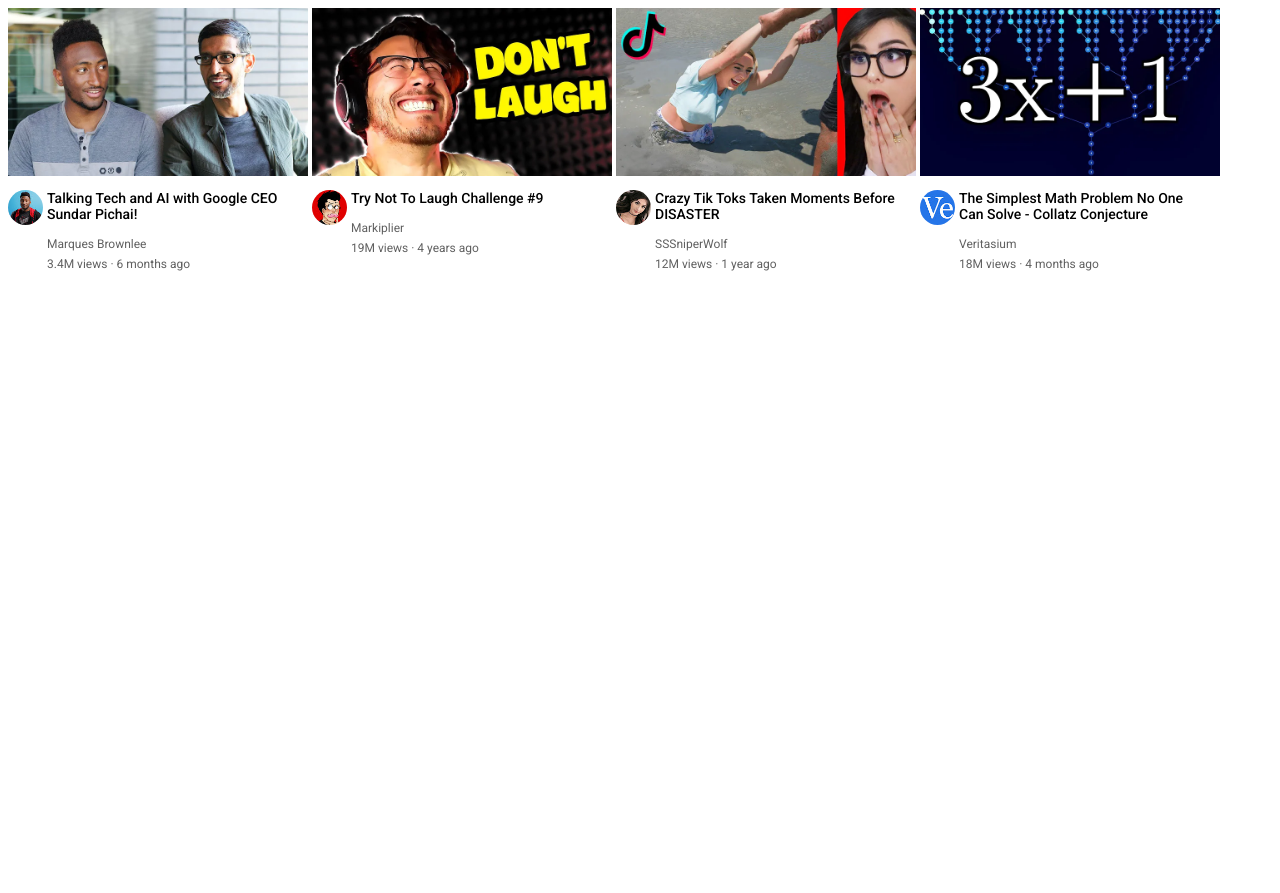
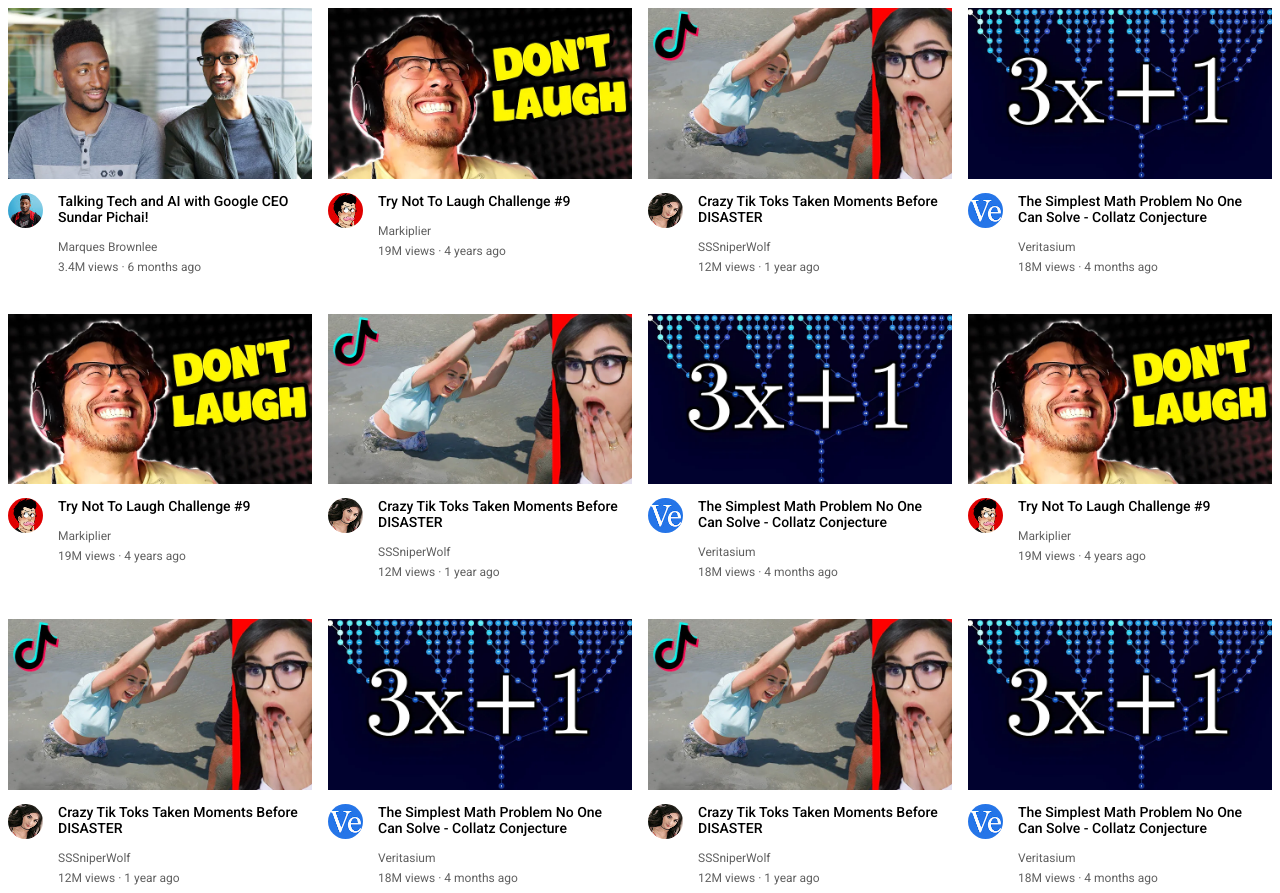
Before and after one commit to jhassan/html-css, a plain HTML site: page index.html in a window 1280 px wide. Before the commit the page ends 800 px from the top, so only its background shows below. Drawn offline with Linux system fonts and the light colour scheme.

Commit message:
work on Grid

```diff
--- a/css/style.css
+++ b/css/style.css
@@ -1,3 +1,5 @@
+/* https://supersimple.dev/exercises/youtube */
+
 p {
   font-family: Roboto, Arial;
   margin-top: 0;
@@ -5,27 +7,22 @@
 }
 
 .thumbnail img {
-  width: 300px;
+  width: 100%;
 }
 
 .single-video {
-  display: inline-block;
-  vertical-align: top;
 }
 
 .user-image {
-  display: inline-block;
   vertical-align: top;
 }
 
 .user-image img {
-  display: inline-block;
   border-radius: 30px;
   width: 35px;
 }
 
 .video-text {
-  display: inline-block;
   width: 250px;
 }
 
@@ -38,6 +35,8 @@
 
 .video-info {
   margin-top: 10px;
+  display: grid;
+  grid-template-columns: 50px 1fr;
 }
 
 .video-author,
@@ -49,3 +48,10 @@
 .video-stats {
   margin-top: 6px;
 }
+
+.main-grid {
+  display: grid;
+  grid-template-columns: 1fr 1fr 1fr 1fr;
+  column-gap: 16px;
+  row-gap: 40px;
+}
--- a/index.html
+++ b/index.html
@@ -13,6 +13,10 @@
 </head>
 
 <body>
+
+
+  <div class="main-grid">
+
     <div class="single-video">
       <div class="thumbnail">
         <img src="images/thumbnail-1.webp" alt="first image">
@@ -77,6 +81,136 @@
       </div>
     </div>
 
+    <div class="single-video">
+      <div class="thumbnail">
+        <img src="images/thumbnail-2.webp" alt="first image">
+      </div>
+      <div class="video-info">
+        <div class="user-image">
+          <img src="images/channel-2.jpeg" alt="">
+        </div>
+        <div class="video-text">
+          <p class="video-title">Try Not To Laugh Challenge #9</p>
+          <p class="video-author">Markiplier</p>
+          <p class="video-stats">19M views &#183; 4 years ago</p>
+        </div>
+      </div>
+    </div>
+
+    <div class="single-video">
+      <div class="thumbnail">
+        <img src="images/thumbnail-3.webp" alt="first image">
+      </div>
+      <div class="video-info">
+        <div class="user-image">
+          <img src="images/channel-3.jpeg" alt="">
+        </div>
+        <div class="video-text">
+          <p class="video-title">Crazy Tik Toks Taken Moments Before DISASTER</p>
+          <p class="video-author">SSSniperWolf</p>
+          <p class="video-stats">12M views &#183; 1 year ago</p>
+        </div>
+      </div>
+    </div>
+
+    <div class="single-video">
+      <div class="thumbnail">
+        <img src="images/thumbnail-4.webp" alt="first image">
+      </div>
+      <div class="video-info">
+        <div class="user-image">
+          <img src="images/channel-4.jpeg" alt="">
+        </div>
+        <div class="video-text">
+          <p class="video-title">The Simplest Math Problem No One Can Solve - Collatz Conjecture</p>
+          <p class="video-author">Veritasium</p>
+          <p class="video-stats">18M views &#183; 4 months ago</p>
+        </div>
+      </div>
+    </div>
+
+    <div class="single-video">
+      <div class="thumbnail">
+        <img src="images/thumbnail-2.webp" alt="first image">
+      </div>
+      <div class="video-info">
+        <div class="user-image">
+          <img src="images/channel-2.jpeg" alt="">
+        </div>
+        <div class="video-text">
+          <p class="video-title">Try Not To Laugh Challenge #9</p>
+          <p class="video-author">Markiplier</p>
+          <p class="video-stats">19M views &#183; 4 years ago</p>
+        </div>
+      </div>
+    </div>
+
+    <div class="single-video">
+      <div class="thumbnail">
+        <img src="images/thumbnail-3.webp" alt="first image">
+      </div>
+      <div class="video-info">
+        <div class="user-image">
+          <img src="images/channel-3.jpeg" alt="">
+        </div>
+        <div class="video-text">
+          <p class="video-title">Crazy Tik Toks Taken Moments Before DISASTER</p>
+          <p class="video-author">SSSniperWolf</p>
+          <p class="video-stats">12M views &#183; 1 year ago</p>
+        </div>
+      </div>
+    </div>
+
+    <div class="single-video">
+      <div class="thumbnail">
+        <img src="images/thumbnail-4.webp" alt="first image">
+      </div>
+      <div class="video-info">
+        <div class="user-image">
+          <img src="images/channel-4.jpeg" alt="">
+        </div>
+        <div class="video-text">
+          <p class="video-title">The Simplest Math Problem No One Can Solve - Collatz Conjecture</p>
+          <p class="video-author">Veritasium</p>
+          <p class="video-stats">18M views &#183; 4 months ago</p>
+        </div>
+      </div>
+    </div>
+
+    <div class="single-video">
+      <div class="thumbnail">
+        <img src="images/thumbnail-3.webp" alt="first image">
+      </div>
+      <div class="video-info">
+        <div class="user-image">
+          <img src="images/channel-3.jpeg" alt="">
+        </div>
+        <div class="video-text">
+          <p class="video-title">Crazy Tik Toks Taken Moments Before DISASTER</p>
+          <p class="video-author">SSSniperWolf</p>
+          <p class="video-stats">12M views &#183; 1 year ago</p>
+        </div>
+      </div>
+    </div>
+
+    <div class="single-video">
+      <div class="thumbnail">
+        <img src="images/thumbnail-4.webp" alt="first image">
+      </div>
+      <div class="video-info">
+        <div class="user-image">
+          <img src="images/channel-4.jpeg" alt="">
+        </div>
+        <div class="video-text">
+          <p class="video-title">The Simplest Math Problem No One Can Solve - Collatz Conjecture</p>
+          <p class="video-author">Veritasium</p>
+          <p class="video-stats">18M views &#183; 4 months ago</p>
+        </div>
+      </div>
+    </div>
+
+  </div>
+
 
 </body>
 
```
Lines whose indentation alone changed are shown as unchanged.
